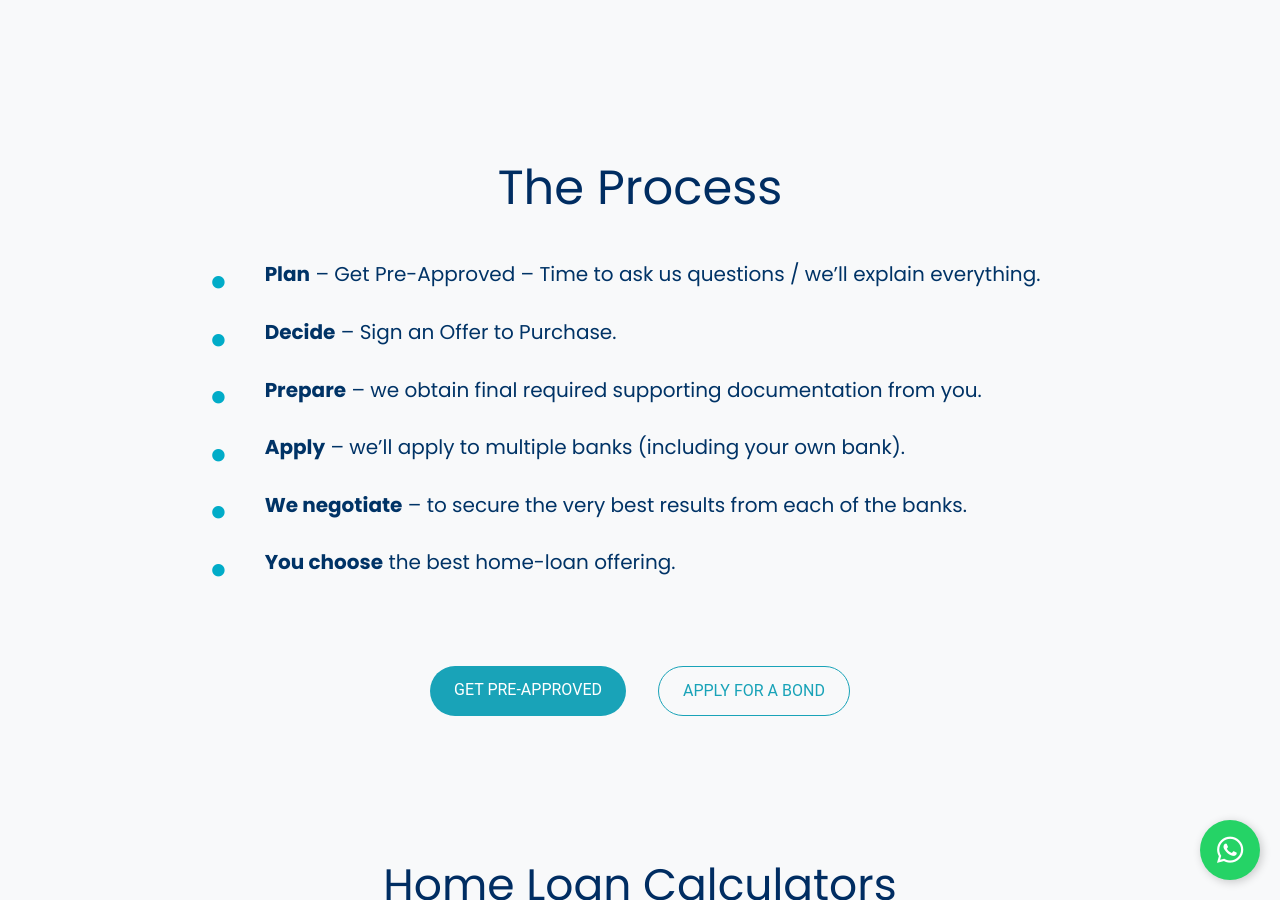
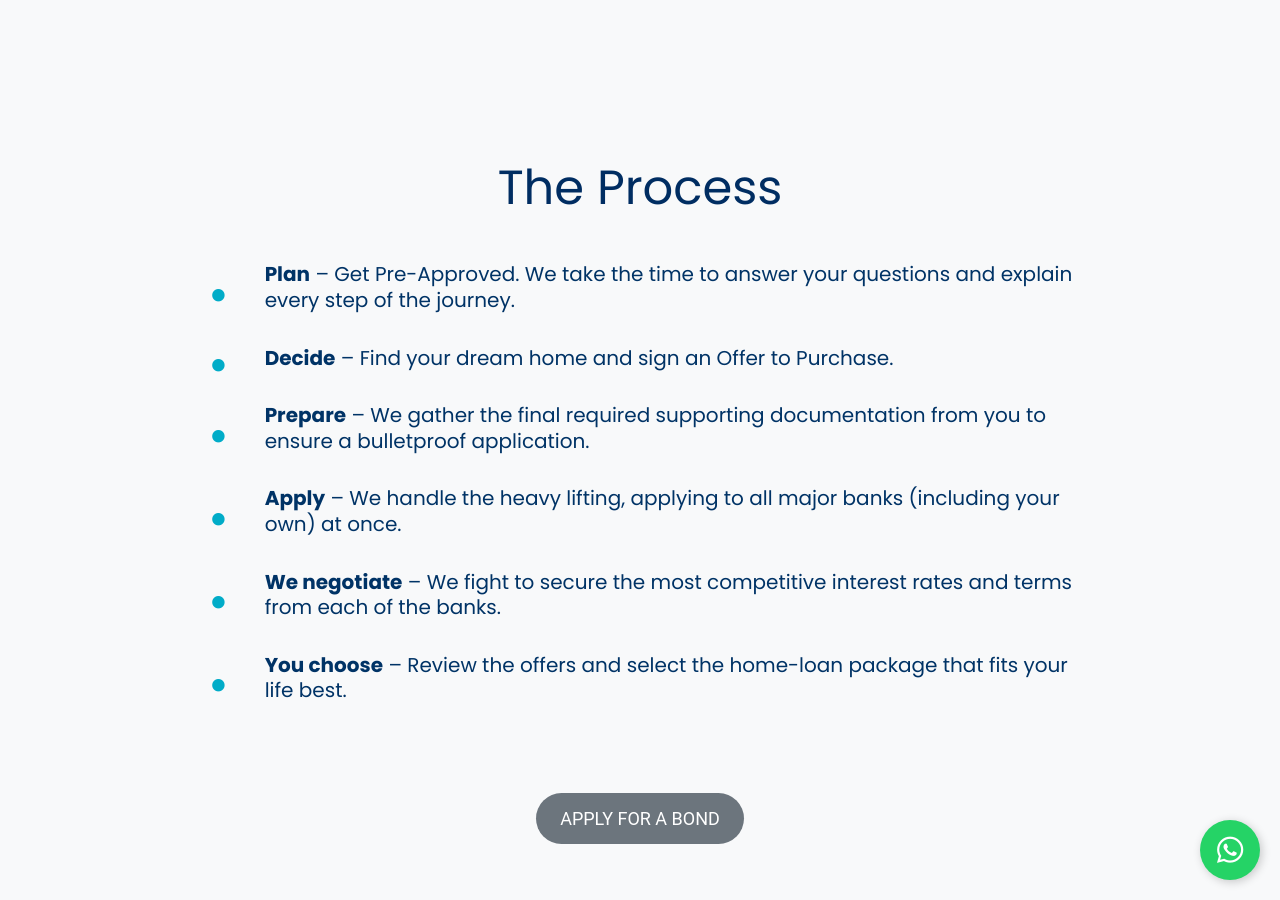
Before and after one commit to Intellify-Cloud/ev-fstcla, a Jekyll site: the page built from index.md, in a window 1280 px wide and 900 px high, scrolled down 1252 px. Built offline with Jekyll 4.4.1, drawn with Linux system fonts in a browser that asks for light colours.

Commit message:
0228.1601

```diff
--- a/_data/sitetext.yml
+++ b/_data/sitetext.yml
@@ -98,18 +98,18 @@ textblock:
   footer: ""
   section: textblock
   list:
-    - title: "<strong>Plan</strong> – Get Pre-Approved – Time to ask us questions / we’ll explain everything."
-      image: "fas fa-circle"
-    - title: "<strong>Decide</strong> – Sign an Offer to Purchase."
-      image: "fas fa-circle"
-    - title: "<strong>Prepare</strong> – we obtain final required supporting documentation from you."
-      image: "fas fa-circle"
-    - title: "<strong>Apply</strong>  – we’ll apply to multiple banks (including your own bank)."
-      image: "fas fa-circle"
-    - title: "<strong>We negotiate</strong>  – to secure the very best results from each of the banks."
-      image: "fas fa-circle"
-    - title: "<strong>You choose</strong>  the best home-loan offering."
-      image: "fas fa-circle"
+  - title: "<strong>Plan</strong> – Get Pre-Approved. We take the time to answer your questions and explain every step of the journey."
+    image: "fas fa-circle"
+  - title: "<strong>Decide</strong> – Find your dream home and sign an Offer to Purchase."
+    image: "fas fa-circle"
+  - title: "<strong>Prepare</strong> – We gather the final required supporting documentation from you to ensure a bulletproof application."
+    image: "fas fa-circle"
+  - title: "<strong>Apply</strong> – We handle the heavy lifting, applying to all major banks (including your own) at once."
+    image: "fas fa-circle"
+  - title: "<strong ng>We negotiate</strong> – We fight to secure the most competitive interest rates and terms from each of the banks."
+    image: "fas fa-circle"
+  - title: "<strong>You choose</strong> – Review the offers and select the home-loan package that fits your life best."
+    image: "fas fa-circle"
 
 portfolio:
   title: "Other Services"
@@ -233,11 +233,3 @@ footer:
       icon: "fab fa-instagram"
     - url: https://www.instagram.com/firstclassfinancesa
       icon: "fab fa-tiktok"
-    # - url: https://twitter.com
-    #   icon: "fab fa-twitter"
-    #- url: https://www.facebook.com/profile.php?id=61572800446272
-    #  icon: "fab fa-facebook-f"
-    # - url: https://linkedin.com
-    #   icon: "fab fa-linkedin-in"
-    # - url: https://github.com/raviriley/agency-jekyll-theme
-    #   icon: "fab fa-github"
--- a/_includes/textblock.html
+++ b/_includes/textblock.html
@@ -36,8 +36,8 @@
         </div>
         {% endif %}
         <div class="textblock-buttons">
-          <a class="btn btn-primary" href="/contact">Get pre-approved</a>
-          <a class="btn btn-outline" href="/contact">Apply for a bond</a>
+          <a class="btn btn-secondary btn-xl" href="/contact">Apply for a bond</a>
+          <!-- <a class="btn btn-outline" href="/contact">Get pre-approved</a> -->
         </div>
 
       </div>
```
Also changed, not shown: social_916x509.jpg.
